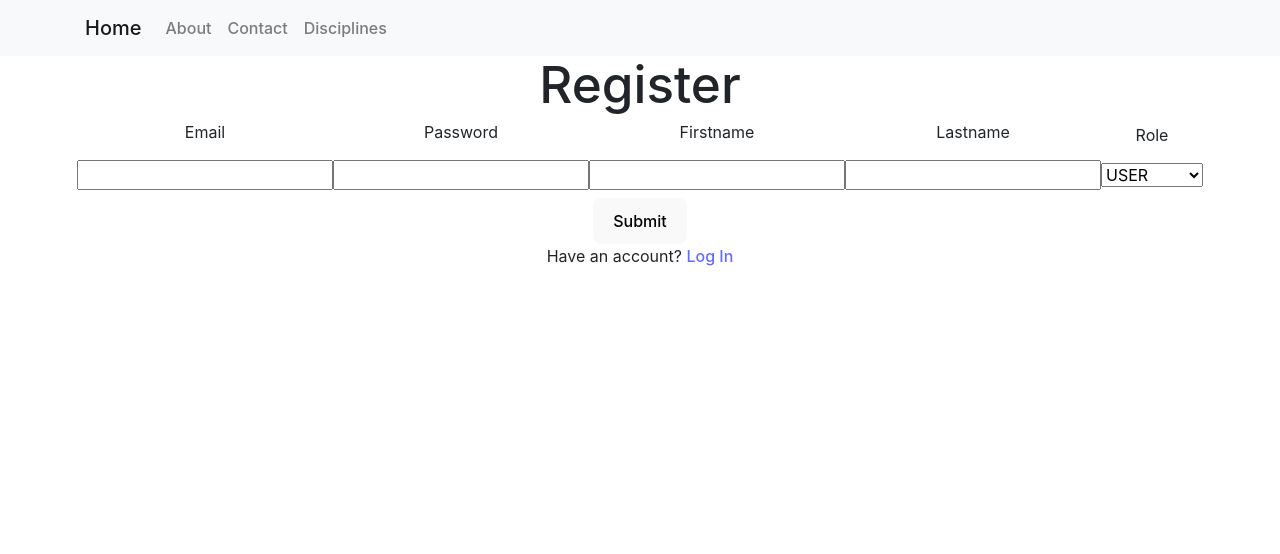
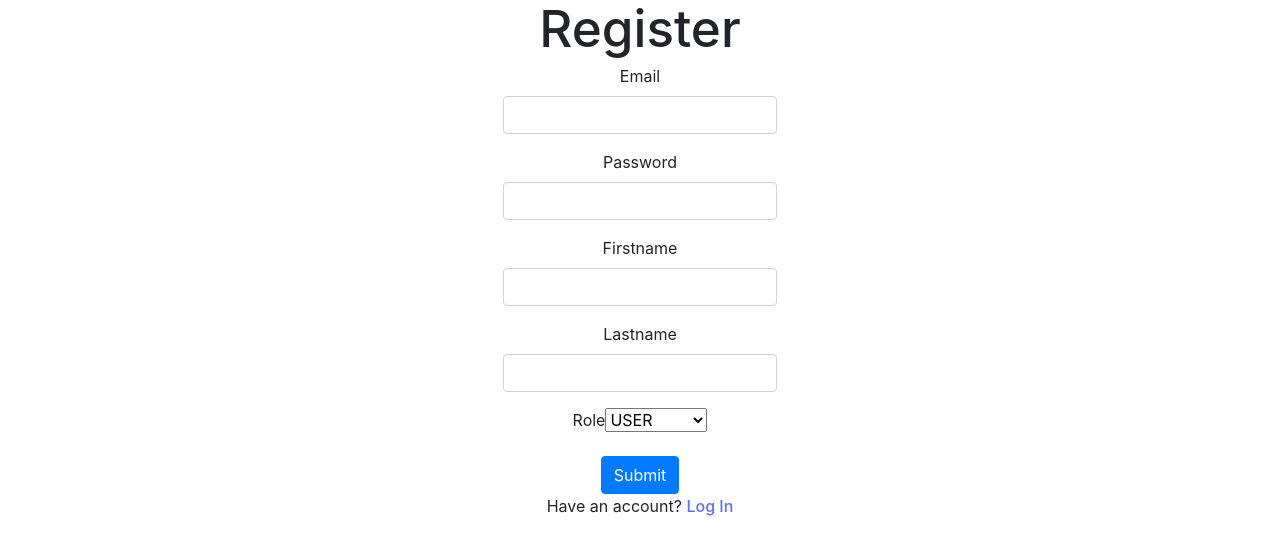
Before and after one commit to raduqq/raven-gym-fe, a React (Vite) app: page /register in a window 1280 px wide. Shown: the top 554 px of the page. Built offline with nearby package versions, Linux system fonts and the light colour scheme.

Commit message:
Stylize login, register page

```diff
--- a/src/components/Home.tsx
+++ b/src/components/Home.tsx
@@ -1,5 +1,5 @@
 import { useEffect } from "react";
-import { useNavigate, Link } from "react-router-dom";
+import { useNavigate } from "react-router-dom";
 import useToken from "../hooks/useToken";
 
 export default function Home() {
--- a/src/components/Navbar.tsx
+++ b/src/components/Navbar.tsx
@@ -1,13 +1,11 @@
-import { useEffect } from "react";
 import { useLocation, Link } from "react-router-dom";
 
 export default function Navbar() {
   const location = useLocation();
 
-  // Hide the navbar on the login page
-  const hideNavbar = location.pathname === "/login";
+  const hideNavbar =
+    location.pathname === "/login" || location.pathname === "/register";
 
-  // You can customize the navbar appearance and content here
   return (
     <nav
       className={`navbar navbar-expand-lg navbar-light bg-light ${
--- a/src/components/auth/Login.tsx
+++ b/src/components/auth/Login.tsx
@@ -44,19 +44,32 @@ export default function Login() {
     <div className="login-wrapper">
       <h1>Log In</h1>
       <form onSubmit={handleSubmit}>
-        <label>
-          <p>Email</p>
-          <input type="text" onChange={(e) => setEmail(e.target.value)} />
-        </label>
-        <label>
-          <p>Password</p>
+        <div className="mb-3">
+          <label htmlFor="emailInput" className="form-label">
+            Email
+          </label>
+          <input
+            type="text"
+            id="emailInput"
+            className="form-control"
+            onChange={(e) => setEmail(e.target.value)}
+          />
+        </div>
+        <div className="mb-3">
+          <label htmlFor="passwordInput" className="form-label">
+            Password
+          </label>
           <input
             type="password"
+            id="passwordInput"
+            className="form-control"
             onChange={(e) => setPassword(e.target.value)}
           />
-        </label>
+        </div>
         <div>
-          <button type="submit">Submit</button>
+          <button type="submit" className="btn btn-primary">
+            Submit
+          </button>
         </div>
       </form>
       <div>
--- a/src/components/auth/Register.tsx
+++ b/src/components/auth/Register.tsx
@@ -46,35 +46,69 @@ export default function Register() {
     <div className="register-wrapper">
       <h1>Register</h1>
       <form onSubmit={handleSubmit}>
-        <label>
-          <p>Email</p>
-          <input type="text" onChange={(e) => setEmail(e.target.value)} />
-        </label>
-        <label>
-          <p>Password</p>
+        <div className="mb-3">
+          <label htmlFor="emailInput" className="form-label">
+            Email
+          </label>
+          <input
+            type="text"
+            id="emailInput"
+            className="form-control"
+            onChange={(e) => setEmail(e.target.value)}
+          />
+        </div>
+        <div className="mb-3">
+          <label htmlFor="passwordInput" className="form-label">
+            Password
+          </label>
           <input
             type="password"
+            id="passwordInput"
+            className="form-control"
             onChange={(e) => setPassword(e.target.value)}
           />
-        </label>
-        <label>
-          <p>Firstname</p>
-          <input type="text" onChange={(e) => setFirstname(e.target.value)} />
-        </label>
-        <label>
-          <p>Lastname</p>
-          <input type="text" onChange={(e) => setLastname(e.target.value)} />
-        </label>
-        <label>
-          <p>Role</p>
-          <select value={role} onChange={(e) => setRole(e.target.value)}>
+        </div>
+        <div className="mb-3">
+          <label htmlFor="firstnameInput" className="form-label">
+            Firstname
+          </label>
+          <input
+            type="text"
+            id="firstnameInput"
+            className="form-control"
+            onChange={(e) => setFirstname(e.target.value)}
+          />
+        </div>
+        <div className="mb-3">
+          <label htmlFor="lastnameInput" className="form-label">
+            Lastname
+          </label>
+          <input
+            type="text"
+            id="lastnameInput"
+            className="form-control"
+            onChange={(e) => setLastname(e.target.value)}
+          />
+        </div>
+        <div className="mb-3">
+          <label htmlFor="roleSelect" className="form-label">
+            Role
+          </label>
+          <select
+            id="roleSelect"
+            className="form-select"
+            value={role}
+            onChange={(e) => setRole(e.target.value)}
+          >
             <option value="USER">USER</option>
             <option value="ADMIN">ADMIN</option>
             <option value="MANAGER">MANAGER</option>
           </select>
-        </label>
+        </div>
         <div>
-          <button type="submit">Submit</button>
+          <button type="submit" className="btn btn-primary">
+            Submit
+          </button>
         </div>
       </form>
       <div>
```
